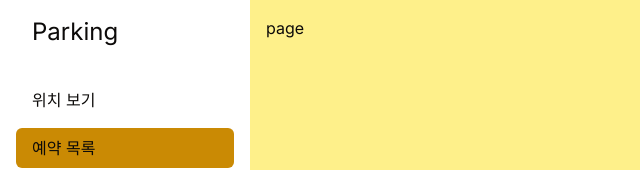
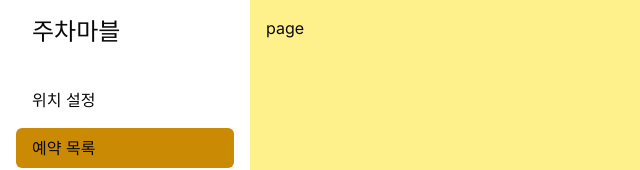
Before and after one commit to thefigtree/jin-parking-nextjs, a Next.js app: page /dashboard/bookings in a window 1280 px wide. Shown: the top 170 px of the page, without its empty margins (0-640 px from the left). Built offline with nearby package versions, Linux system fonts and the light colour scheme.

Commit message:
Fix: 수정 Title UI

```diff
--- a/src/app/dashboard/_components/sidebar-layout.tsx
+++ b/src/app/dashboard/_components/sidebar-layout.tsx
@@ -17,7 +17,7 @@ export default function SidebarLayout({
       <div className="flex w-full bg-yellow-500 h-12 lg:hidden p-2 text-white">
         <Menu onClick={() => setOpen((open) => !open)}></Menu>
 
-        <h1 className="text-2xl pl-4">관리자 모드</h1>
+        <h1 className="text-2xl pl-4">관리자모드</h1>
       </div>
 
       <div className="flex h-screen">
--- a/src/components/navigation-bar.tsx
+++ b/src/components/navigation-bar.tsx
@@ -13,7 +13,7 @@ export default function NavigationBar() {
       <div className="flex items-center justify-between px-8">
         <header>
           <h1 className="text-2xl font-bold sm:text-4xl pt-3">
-            <Link href="/">Parking</Link>
+            <Link href="/">주차마블</Link>
           </h1>
         </header>
 
--- a/src/components/sidebar.tsx
+++ b/src/components/sidebar.tsx
@@ -11,13 +11,13 @@ export default function Sidebar() {
   return (
     <div className="flex flex-col z-10 w-[250px] h-full overflow-auto p-4">
       <h1 className="text-2xl pl-4">
-        <Link href="/dashboard">Parking</Link>
+        <Link href="/dashboard">주차마블</Link>
       </h1>
 
       <div className="flex flex-col justify-between h-full">
         <ul className="w-full pt-8 space-y-2 flex flex-col">
           <li>
-            <LinkActive href="/dashboard/locations/tile">위치 보기</LinkActive>
+            <LinkActive href="/dashboard/locations/tile">위치 설정</LinkActive>
           </li>
 
           <li>
```
